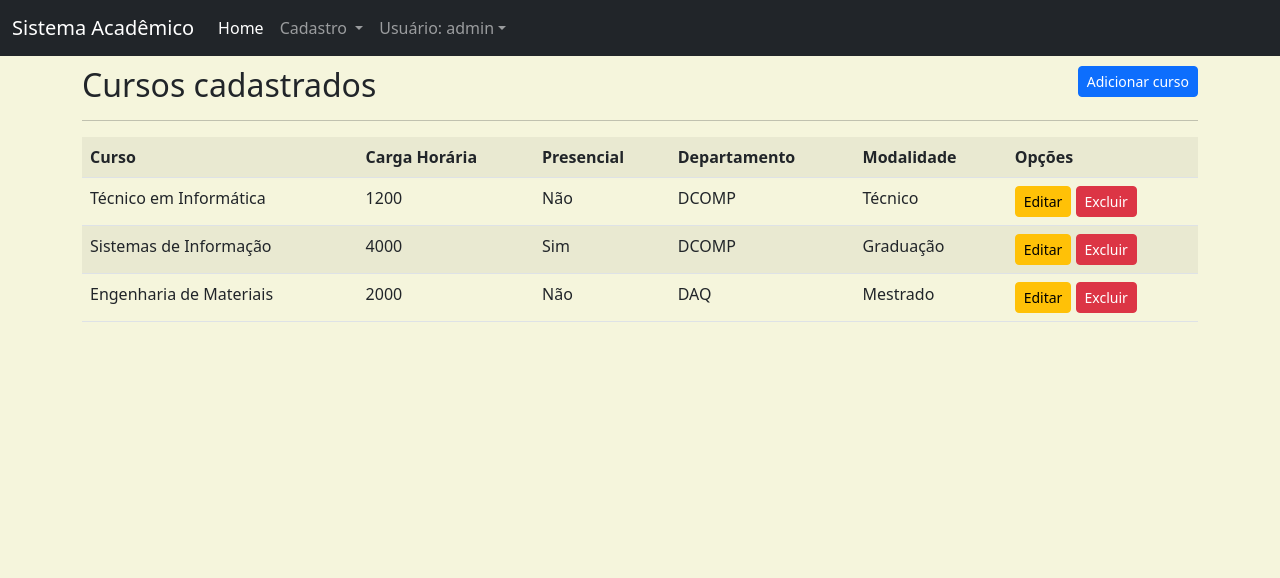
After one commit to ulyssessousa/sisacad6022024, a Django app: page /listar/curso/ in a window 1280 px wide. The commit adds this page. Shown: the top 578 px of the page. Run offline with Django 5.2, Linux system fonts and the light colour scheme; a user stored in the database is signed in; data comes from the database, SQL or seed files in the repository; both versions use the stored data as it was after the commit.

Commit message:
Adição das funcionalidades CRUD para Modalidade e Curso

```diff
--- a/sisacad2/cadastros/admin.py
+++ b/sisacad2/cadastros/admin.py
@@ -1,6 +1,8 @@
 from django.contrib import admin
-from .models import Departamento, Disciplina
+from .models import Departamento, Disciplina, Modalidade, Curso
 
 # Register your models here.
 admin.site.register(Departamento)
 admin.site.register(Disciplina)
+admin.site.register(Modalidade)
+admin.site.register(Curso)
--- a/sisacad2/cadastros/models.py
+++ b/sisacad2/cadastros/models.py
@@ -16,3 +16,19 @@ class Disciplina(models.Model):
 
     def __str__(self):
         return "{} - CH: {}".format(self.nome, self.cargaHoraria)
+
+class Modalidade(models.Model):
+    nome = models.CharField(max_length=50)
+
+    def __str__(self):
+        return "{}".format(self.nome)
+
+class Curso(models.Model):
+    nome = models.CharField(max_length=50)
+    cargaHoraria = models.IntegerField(verbose_name="Carga Horária")
+    presencial = models.BooleanField()
+    departamento = models.ForeignKey(Departamento, on_delete=models.PROTECT)
+    modalidade = models.ForeignKey(Modalidade, on_delete=models.PROTECT)
+
+    def __str__(self):
+        return "{} ({})".format(self.nome, self.modalidade.nome)
--- /dev/null
+++ b/sisacad2/cadastros/templates/cadastros/lista/curso.html
@@ -0,0 +1,60 @@
+{% extends 'paginas/base.html' %}
+{% load static %}
+
+{% block titulo %}
+Listar Cursos
+{% endblock %}
+
+{% block conteudo %}
+<h2>Cursos cadastrados
+    <a href="{% url 'cadastrar-curso' %}"
+    class="btn btn-primary btn-sm float-end">
+        Adicionar curso
+    </a>
+</h2>
+
+<hr>
+<div class="table-responsive">
+    <table class="table table-striped">
+        <tr>
+            <th>Curso</th>
+            <th>Carga Horária</th>
+            <th>Presencial</th>
+            <th>Departamento</th>
+            <th>Modalidade</th>
+            <th>Opções</th>
+        </tr>
+        {% for curso in object_list %}
+        <tr>
+            <td>{{ curso.nome }}</td>
+            <td>{{ curso.cargaHoraria }}</td>
+            <td>
+                {% if curso.presencial %}
+                Sim
+                {% else %}
+                Não
+                {% endif %}
+            </td>
+            <td>{{ curso.departamento.sigla }}</td>
+            <td>{{ curso.modalidade.nome }}</td>
+            <td>
+                <a href="{% url 'editar-curso' curso.pk %}"
+                class="btn btn-warning btn-sm" title="Editar">
+                    Editar
+                </a>
+                <a href="{% url 'excluir-curso' curso.pk %}"
+                class="btn btn-danger btn-sm" title="Excluir">Excluir</a>
+
+            </td>
+        </tr>
+        {% empty %}
+        <tr>
+            <td colspan="6">
+                Nenhum campo registro.
+            </td>
+        </tr>
+        {% endfor %}
+    </table>
+</div>
+
+{% endblock %}
--- a/sisacad2/cadastros/urls.py
+++ b/sisacad2/cadastros/urls.py
@@ -1,5 +1,5 @@
 from django.urls import path
-from .views import DepartamentoCreate, DisciplinaCreate, DepartamentoUpdate, DisciplinaUpdate, DepartamentoDelete, DisciplinaDelete, DepartamentoList, DisciplinaList
+from .views import *
 
 urlpatterns = [
      path('cadastros/departamento/',
@@ -34,4 +34,35 @@ urlpatterns = [
           DisciplinaList.as_view(),
           name='listar-disciplina'),
 
+     path('cadastros/modalidade/',
+         ModalidadeCreate.as_view(),
+         name='cadastrar-modalidade'),
+
+     path('editar/modalidade/<int:pk>/',
+          ModalidadeUpdate.as_view(),
+          name='editar-modalidade'),
+
+     path('excluir/modalidade/<int:pk>/',
+          ModalidadeDelete.as_view(),
+          name='excluir-modalidade'),
+
+     path('listar/modalidade/',
+          ModalidadeList.as_view(),
+          name='listar-modalidade'),
+
+     path('cadastros/curso/',
+         CursoCreate.as_view(),
+         name='cadastrar-curso'),
+
+     path('editar/curso/<int:pk>/',
+          CursoUpdate.as_view(),
+          name='editar-curso'),
+
+     path('excluir/curso/<int:pk>/',
+          CursoDelete.as_view(),
+          name='excluir-curso'),
+
+     path('listar/curso/',
+          CursoList.as_view(),
+          name='listar-curso'),
 ]
--- a/sisacad2/cadastros/views.py
+++ b/sisacad2/cadastros/views.py
@@ -1,5 +1,5 @@
 from django.views.generic.edit import CreateView, UpdateView, DeleteView
-from .models import Departamento, Disciplina
+from .models import Departamento, Disciplina, Modalidade, Curso
 from django.urls import reverse_lazy
 from django.views.generic.list import ListView
 from django.contrib.auth.mixins import LoginRequiredMixin
@@ -87,3 +87,83 @@ class DisciplinaList(LoginRequiredMixin, ListView):
     model = Disciplina
     template_name = 'cadastros/lista/disciplina.html'
     login_url = reverse_lazy('login')
+
+class ModalidadeCreate(GroupRequiredMixin, LoginRequiredMixin, CreateView):
+    group_required = u"Administrador"
+    model = Modalidade
+    fields = ['nome']
+    template_name = "cadastros/form.html"
+    success_url = reverse_lazy('listar-modalidade')
+    login_url = reverse_lazy('login')
+
+    def get_context_data(self, *args, **kwargs):
+        context = super().get_context_data(*args, **kwargs)
+        context['titulo'] = "Cadastro de Nova Modalidade"
+        context['botao'] = "Cadastrar"
+        return context
+
+class ModalidadeUpdate(GroupRequiredMixin, LoginRequiredMixin, UpdateView):
+    group_required = u"Administrador"
+    model = Modalidade
+    fields = ['nome']
+    template_name = 'cadastros/form.html'
+    success_url = reverse_lazy('listar-modalidade')
+    login_url = reverse_lazy('login')
+
+    def get_context_data(self, *args, **kwargs):
+        context = super().get_context_data(*args, **kwargs)
+        context['titulo'] = "Editar dados de modalidade"
+        context['botao'] = "Confirmar Atualizações"
+        return context
+
+class ModalidadeDelete(GroupRequiredMixin, LoginRequiredMixin, DeleteView):
+    group_required = u"Administrador"
+    model = Modalidade
+    template_name = 'cadastros/form-excluir.html'
+    success_url = reverse_lazy('listar-modalidade')
+    login_url = reverse_lazy('login')
+
+class ModalidadeList(LoginRequiredMixin, ListView):
+    model = Modalidade
+    template_name = 'cadastros/lista/modalidade.html'
+    login_url = reverse_lazy('login')
+
+class CursoCreate(GroupRequiredMixin, LoginRequiredMixin, CreateView):
+    group_required = u"Administrador"
+    model = Curso
+    fields = ['nome', 'cargaHoraria', 'presencial', 'departamento', 'modalidade']
+    template_name = "cadastros/form.html"
+    success_url = reverse_lazy('listar-curso')
+    login_url = reverse_lazy('login')
+
+    def get_context_data(self, *args, **kwargs):
+        context = super().get_context_data(*args, **kwargs)
+        context['titulo'] = "Cadastro de Novo Curso"
+        context['botao'] = "Cadastrar"
+        return context
+
+class CursoUpdate(GroupRequiredMixin, LoginRequiredMixin, UpdateView):
+    group_required = u"Administrador"
+    model = Curso
+    fields = ['nome', 'cargaHoraria', 'presencial', 'departamento', 'modalidade']
+    template_name = 'cadastros/form.html'
+    success_url = reverse_lazy('listar-curso')
+    login_url = reverse_lazy('login')
+
+    def get_context_data(self, *args, **kwargs):
+        context = super().get_context_data(*args, **kwargs)
+        context['titulo'] = "Editar dados de curso"
+        context['botao'] = "Confirmar Atualizações"
+        return context
+
+class CursoDelete(GroupRequiredMixin, LoginRequiredMixin, DeleteView):
+    group_required = u"Administrador"
+    model = Curso
+    template_name = 'cadastros/form-excluir.html'
+    success_url = reverse_lazy('listar-curso')
+    login_url = reverse_lazy('login')
+
+class CursoList(LoginRequiredMixin, ListView):
+    model = Curso
+    template_name = 'cadastros/lista/curso.html'
+    login_url = reverse_lazy('login')
--- a/sisacad2/paginas/templates/paginas/base.html
+++ b/sisacad2/paginas/templates/paginas/base.html
@@ -34,12 +34,20 @@
                         </a>
                         <ul class="dropdown-menu" id="itensCadastro">
                             <li>
+                                <a href="{% url 'listar-curso' %}" class="dropdown-item">
+                                    Cursos</a>
+                            </li>
+                            <li>
                                 <a href="{% url 'listar-departamento' %}" class="dropdown-item">
                                     Departamentos</a>
                             </li>
                             <li>
                                 <a href="{% url 'listar-disciplina' %}" class="dropdown-item">
                                     Disciplinas</a>
+                            </li>
+                            <li>
+                                <a href="{% url 'listar-modalidade' %}" class="dropdown-item">
+                                    Modalidades</a>
                             </li>
                         </ul>
                     </li>
```
Also changed, not shown: sisacad2/cadastros/templates/cadastros/lista/modalidade.html (added, +46 -0 lines), sisacad2/cadastros/migrations/0002_modalidade_curso.py (added), sisacad2/db.sqlite3.
